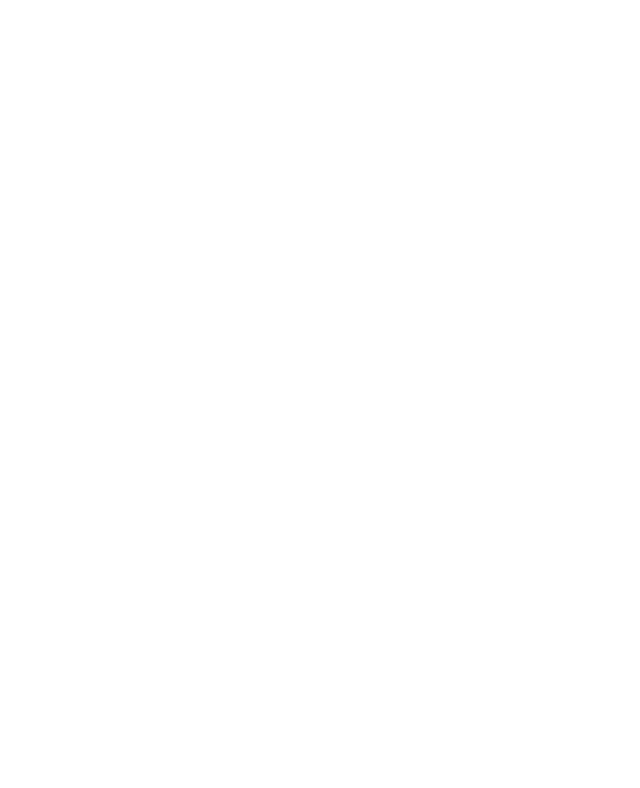
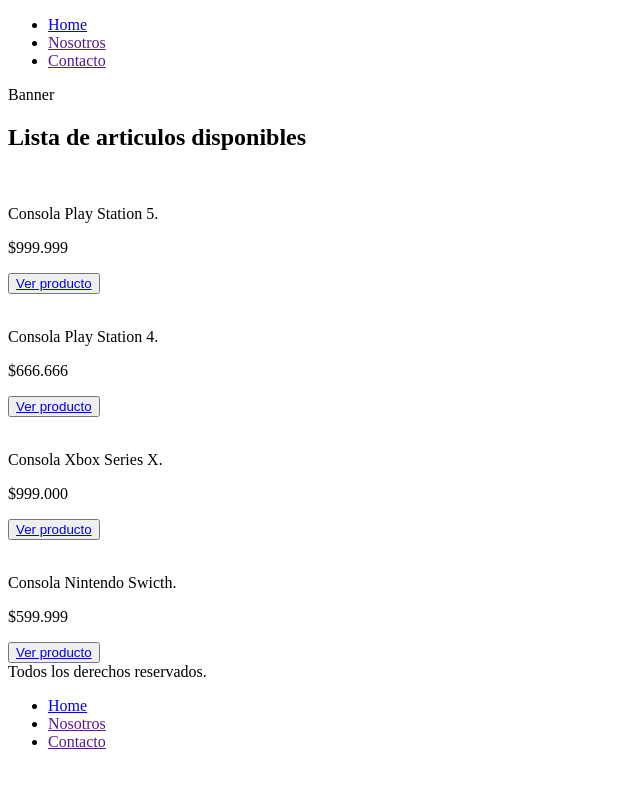
Before and after one commit to CarlosRRamos/Ramos-Zars, a plain HTML site: page index.html in a window 1280 px wide. Shown: the whole page, without its empty margins (0-640 px from the left). Drawn offline with Linux system fonts and the light colour scheme.

Commit message:
Se agregaron los productos

```diff
--- a/index.html
+++ b/index.html
@@ -1,11 +1,70 @@
 <!DOCTYPE html>
 <html lang="en">
+
 <head>
     <meta charset="UTF-8">
     <meta name="viewport" content="width=device-width, initial-scale=1.0">
     <title>Zars</title>
 </head>
+
 <body>
+    <header>
+        <ul>
+            <li><a href="/index.html">Home</a></li>
+            <li><a href="">Nosotros</a></li>
+            <li><a href="">Contacto</a></li>
+        </ul>
+    </header>
+    <main>
+        <div>Banner</div>
+        <div>
+            <h2>Lista de articulos disponibles</h2>
+            <article>
+                <img src="" alt="">
+                <p>
+                    Consola Play Station 5.
+                </p>
+                <p>$999.999</p>
+                <button><a href="detail-producto.html">Ver producto</a></button>
+            </article>
+            <article>
+                <img src="" alt="">
+                <p>
+                    Consola Play Station 4.
+                </p>
+                <p>$666.666</p>
+                <button><a href="detail-producto.html">Ver producto</a></button>
+            </article>
+            <article>
+                <img src="" alt="">
+                <p>
+                    Consola Xbox Series X.
+                </p>
+                <p>$999.000</p>
+                <button><a href="detail-producto.html">Ver producto</a></button>
+            </article>
+            <article>
+                <img src="" alt="">
+                <p>
+                    Consola Nintendo Swicth.
+                </p>
+                <p>$599.999</p>
+                <button><a href="detail-producto.html">Ver producto</a></button>
+            </article>
+        </div>
+    </main>
+    <footer>
+        <div>
+            Todos los derechos reservados.
+        </div>
+        <div>
+            <ul>
+                <li><a href="/index.html">Home</a></li>
+                <li><a href="">Nosotros</a></li>
+                <li><a href="">Contacto</a></li>
+            </ul>
+        </div>
+    </footer>
+</body>
 
-</body>
 </html>
```
Also changed, not shown: detail-producto.html (added, +38 -0 lines).
